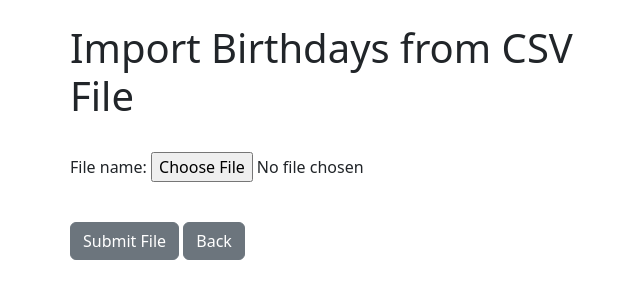
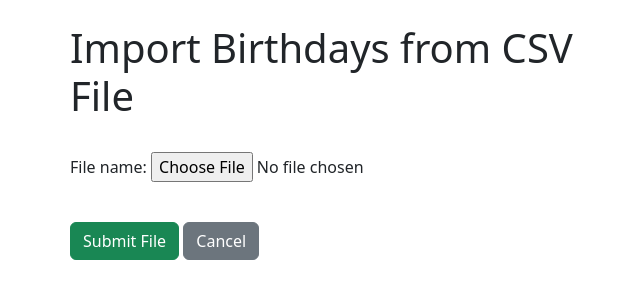
Before and after one commit to thesilentflare/SenpaiBot2.0, a Django app: page /add_birthday_file/ in a window 1280 px wide. Shown: the part 56-356 px from the top of the page, without its empty margins (291-931 px from the left). Run offline with Django 4.2, Linux system fonts and the light colour scheme; the visitor is signed in with stand-in values (Sample User, id 1).

Commit message:
Update styling

```diff
--- a/models/templates/add_birthday_file.html
+++ b/models/templates/add_birthday_file.html
@@ -12,8 +12,8 @@
     {{ form.as_p }}
 
     <br />
-    <button type="submit" class="btn btn-secondary">Submit File</button>
-    <a href="{% url 'birthdays' %}" class="btn btn-secondary">Back</a>
+    <button type="submit" class="btn btn-success">Submit File</button>
+    <a href="{% url 'birthdays' %}" class="btn btn-secondary">Cancel</a>
 
   </form>
 </div>
```
